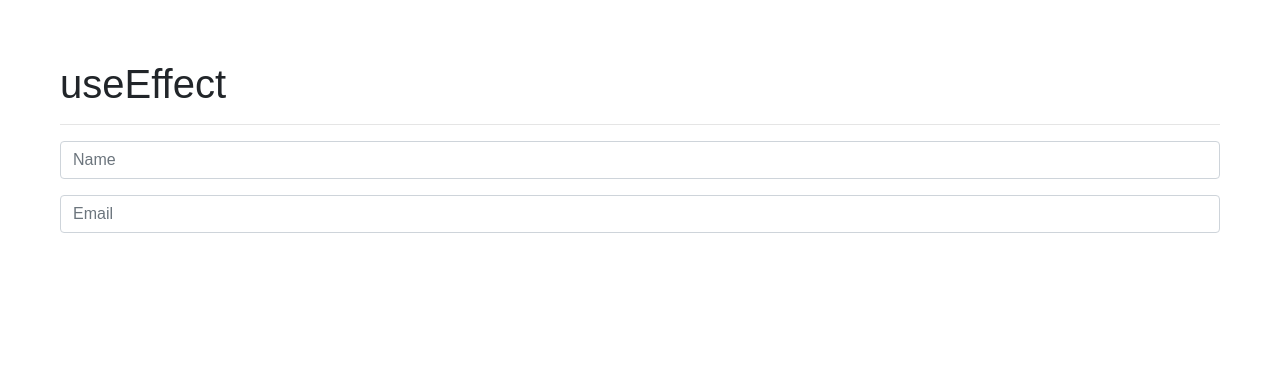
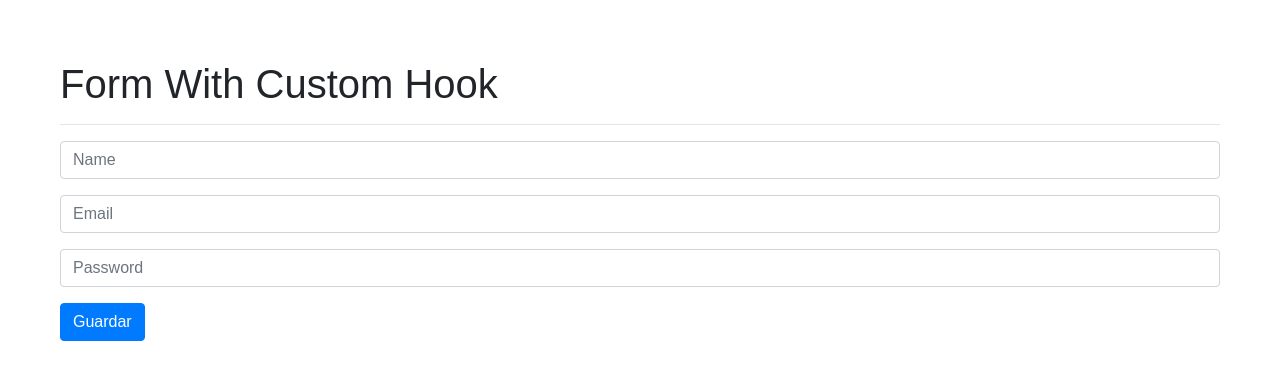
Before and after one commit to AlbertJohanson/Hooks-React, a React app: page / in a window 1280 px wide. Shown: the top 380 px of the page. Built offline with nearby package versions, Linux system fonts and the light colour scheme.

Commit message:
Making a component Form with Custom Hook

```diff
--- /dev/null
+++ b/src/components/02-useEffect/FormWithCustomHook.jsx
@@ -0,0 +1,64 @@
+/* eslint-disable import/imports-first */
+/* eslint-disable import/prefer-default-export */
+/* eslint-disable no-undef */
+/* eslint-disable react/jsx-no-undef */
+import React from 'react';
+
+import { useForm } from '../../hooks/useForm';
+
+import 'bootstrap/dist/css/bootstrap.css';
+import '../../styles/components/02-useEffect-styles/useEffect.css';
+
+export const FormWithCustomHook = () => {
+  const [formValues, handleInputChange, handleSubmit] = useForm({
+    name: '',
+    email: '',
+    password: '',
+  });
+
+  const { name, email, password } = formValues;
+
+  return (
+    <form onSubmit={handleSubmit}>
+      <h1>Form With Custom Hook</h1>
+      <hr />
+      <div className="form-group">
+        <input
+          type="text"
+          name="name"
+          className="form-control"
+          placeholder="Name"
+          autoComplete="off"
+          value={name}
+          onChange={handleInputChange}
+        />
+      </div>
+      <div className="form-group">
+        <input
+          type="text"
+          name="email"
+          className="form-control"
+          placeholder="Email"
+          autoComplete="off"
+          value={email}
+          onChange={handleInputChange}
+        />
+      </div>
+      <div className="form-group">
+        <input
+          type="password"
+          name="password"
+          className="form-control"
+          placeholder="Password"
+          autoComplete="off"
+          value={password}
+          onChange={handleInputChange}
+        />
+      </div>
+
+      <button type="submit" className="btn btn-primary">
+        Guardar
+      </button>
+    </form>
+  );
+};
--- /dev/null
+++ b/src/hooks/useForm.js
@@ -0,0 +1,23 @@
+/* eslint-disable import/prefer-default-export */
+import { useState } from 'react'
+
+export const useForm = ( initialState = {} ) => {
+    const [values, setValues] = useState(initialState)
+
+    const handleInputChange = ({target}) => {
+        setValues({
+            ...values,
+            [target.name]: target.value
+        })
+    }
+
+    const handleSubmit = (e) => {
+        e.preventDefault();
+        console.log( values )
+    }
+    return [
+        values,
+        handleInputChange,
+        handleSubmit
+    ]
+}
```
Also changed, not shown: src/index.js (+4 -4 lines).
